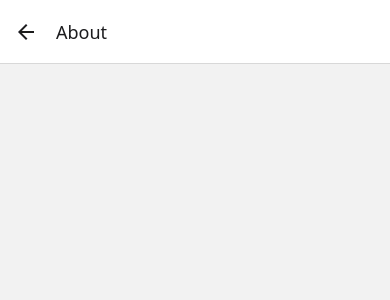
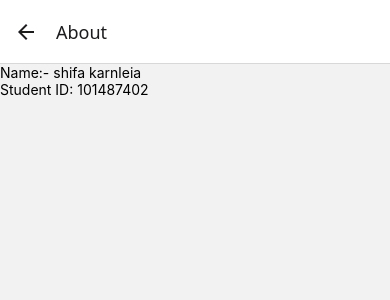
Before and after one commit to shifaKarnelia/COMP3074_a2_g15, a React Native app in the folder A2_shifa_karnelia/: screen /About in a window 390 px wide. Shown: the top 300 px of the page. Built offline with nearby package versions, Linux system fonts and the light colour scheme.

Commit message:
add personal info into aboutscreen

```diff
--- a/A2_shifa_karnelia/src/screens/AboutScreen.js
+++ b/A2_shifa_karnelia/src/screens/AboutScreen.js
@@ -1,4 +1,12 @@
+import React from 'react';
+import { View, Text, StyleSheet } from 'react-native';
 const AboutScreen = () => {
+     return (
+    <View >
+      <Text >Name:- shifa karnleia</Text>
+      <Text >Student ID: 101487402</Text>
+      </View>
+     );
 }
 
 export default AboutScreen;
```
